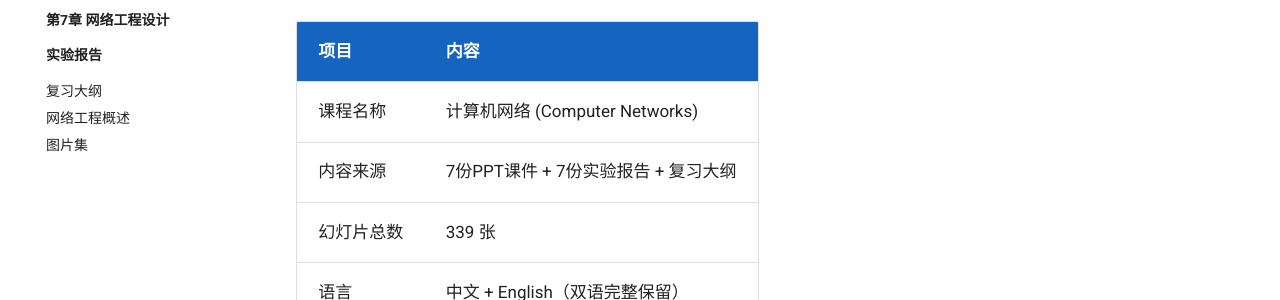
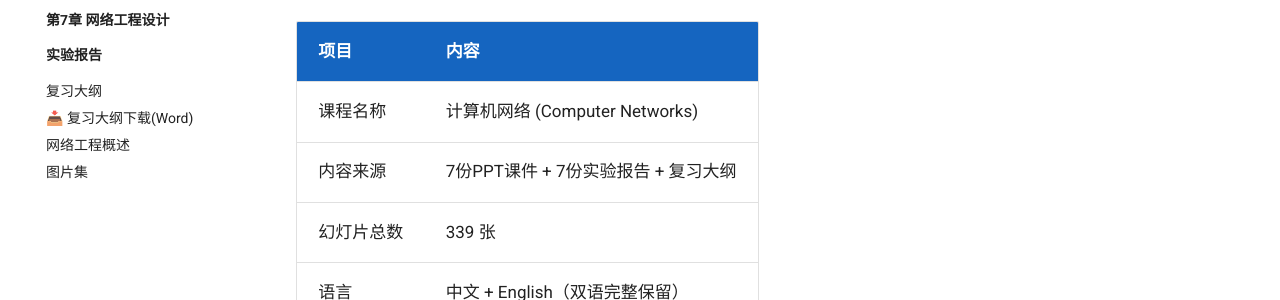
Before and after one commit to m19555909082-coder/network-kb, an MkDocs documentation site: the page built from docs/index.md, in a window 1280 px wide. Shown: the part 368-668 px from the top of the page. Built offline with MkDocs 1.6.1 and Material for MkDocs 9.7.7, drawn with Linux system fonts in a browser that asks for light colours.

Commit message:
添加复习大纲Word文档下载

```diff
--- a/mkdocs.yml
+++ b/mkdocs.yml
@@ -132,5 +132,6 @@ nav:
   - 实验报告:
     - experiments/index.md
   - 复习大纲: review-outline.md
+  - 📥 复习大纲下载(Word): 复习大纲.docx
   - 网络工程概述: network-engineering-overview.md
   - 图片集: image-gallery.md
```
Also changed, not shown: 1 other file.
